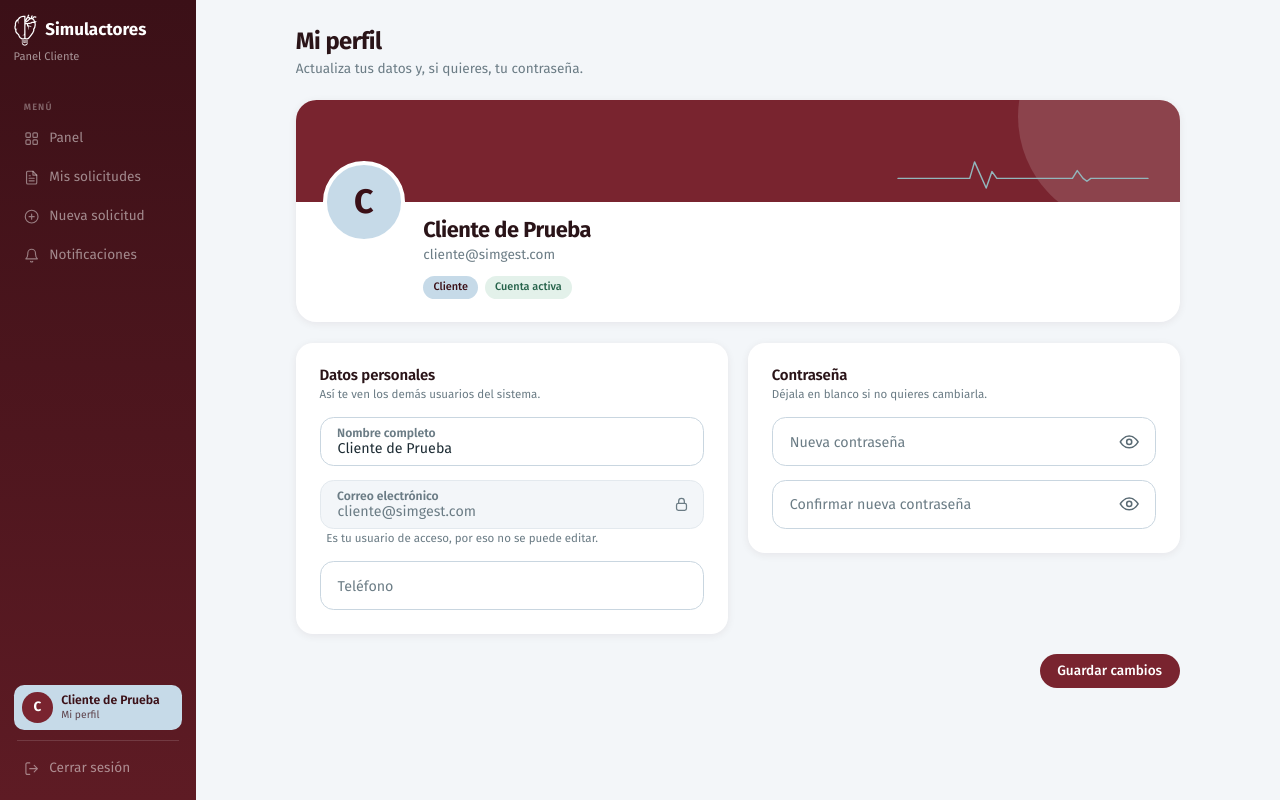
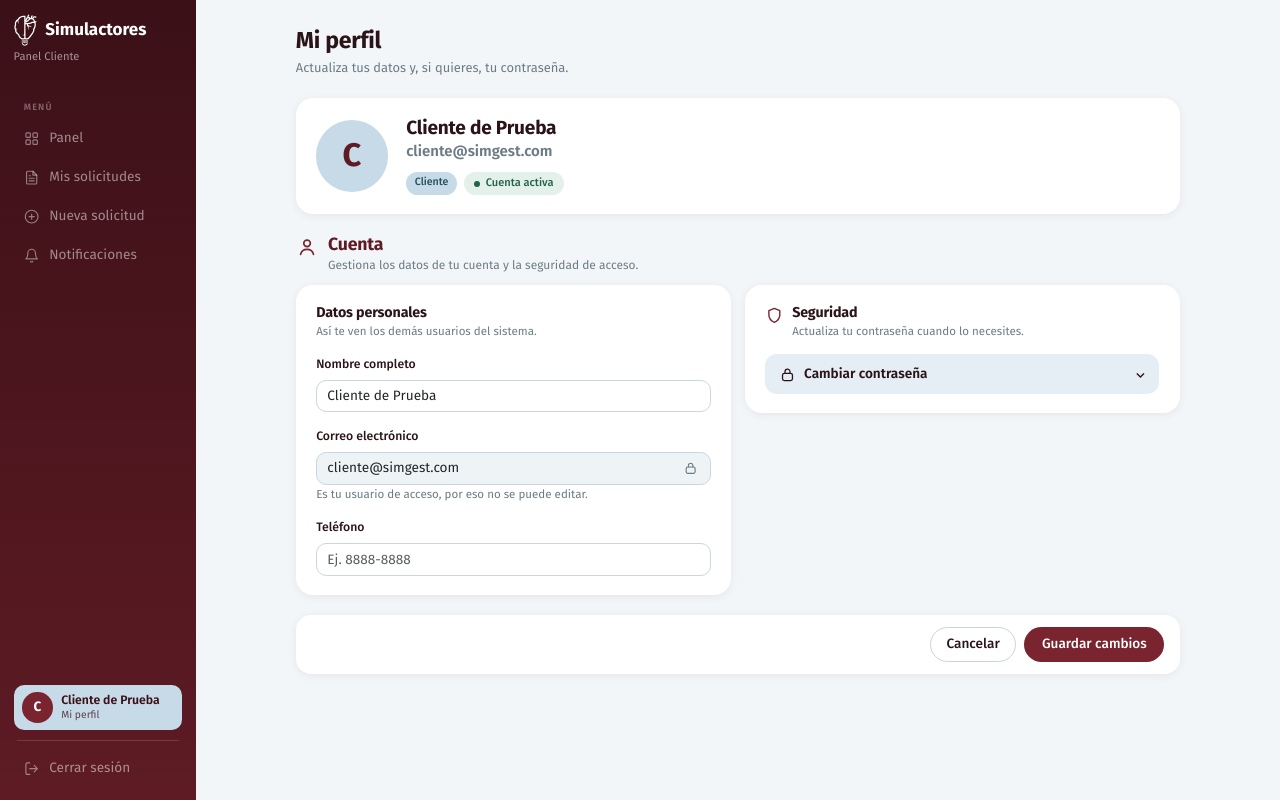
Before and after one commit to Emurillo26/SimGest, a Django app: page /perfil/ in a window 1280 px wide. Run offline with Django 5.2, Linux system fonts and the light colour scheme; a user stored in the database is signed in; data comes from the database, SQL or seed files in the repository; data that the repository does not hold is empty.

Commit message:
Mi perfil por secciones: Cuenta, Perfil actoral, Habilidades y Características físicas

```diff
--- a/simulactores/templates/simulactores/perfil.html
+++ b/simulactores/templates/simulactores/perfil.html
@@ -8,101 +8,81 @@
   <meta name="viewport" content="width=device-width, initial-scale=1.0">
   <link href="https://cdn.jsdelivr.net/npm/bootstrap@5.3.3/dist/css/bootstrap.min.css" rel="stylesheet">
   <link href="{% static 'simulactores/css/estilos.css' %}" rel="stylesheet">
+  <link href="{% static 'simulactores/css/portales.css' %}" rel="stylesheet">
 </head>
 <body>
 <div class="d-flex">
   {% include 'simulactores/_sidebar.html' %}
   <div class="flex-fill panel-columna">
     <main class="panel-contenido">
-      <header class="panel-encabezado">
+{% include 'simulactores/_mensajes.html' %}
+
+      <header class="cabecera-pagina">
         <div>
           <h1>Mi perfil</h1>
           <p>{% if actor_form %}Mantén al día tus datos personales, tus características físicas y tus habilidades: el equipo los usa para asignarte simulaciones.{% else %}Actualiza tus datos y, si quieres, tu contraseña.{% endif %}</p>
         </div>
       </header>
 
-      {% if messages %}
-        {% for message in messages %}
-          <div class="alert {% if message.tags == 'error' %}alert-danger{% else %}alert-success{% endif %} py-2 mb-0" role="alert">{{ message }}</div>
-        {% endfor %}
-      {% endif %}
-
       <form method="post" class="d-flex flex-column gap-4" novalidate>
         {% csrf_token %}
 
-        <!-- Identidad -->
-        <section class="perfil-identidad">
-          <div class="perfil-banner"></div>
-          <div class="perfil-datos">
-            <div class="perfil-avatar" aria-hidden="true">{{ usuario.nombre|first|upper }}</div>
-            <div class="perfil-texto">
+        <section class="perfil-cabecera caja">
+          <div class="perfil-avatar-grande" aria-hidden="true">{{ usuario.nombre|first|upper }}</div>
+          <div>
             <h2>{{ usuario.nombre }}</h2>
             <div class="perfil-correo">{{ usuario.email }}</div>
             <div class="perfil-etiquetas">
-                {% if usuario.rol %}<span class="etiqueta">{{ usuario.rol.nombre }}</span>{% endif %}
-                {% if usuario.estado == 'Activo' %}
-                  <span class="etiqueta ok">Cuenta activa</span>
-                {% elif usuario.estado %}
-                  <span class="etiqueta">{{ usuario.estado }}</span>
-                {% endif %}
-              </div>
+              {% if usuario.rol %}<span class="chip">{{ usuario.rol.nombre }}</span>{% endif %}
+              {% if usuario.estado == 'Activo' %}<span class="estado estado-ok"><i></i>Cuenta activa</span>{% elif usuario.estado %}<span class="chip">{{ usuario.estado }}</span>{% endif %}
             </div>
           </div>
         </section>
 
+        {% if actor_form %}
+        <nav class="perfil-pestanas" aria-label="Secciones del perfil">
+          <a href="#cuenta" class="activa"><svg viewBox="0 0 24 24" fill="none" stroke="currentColor" stroke-width="1.8" stroke-linecap="round" stroke-linejoin="round" aria-hidden="true"><circle cx="12" cy="8" r="3.6"/><path d="M5 20c.8-3.6 3.6-5.4 7-5.4s6.2 1.8 7 5.4"/></svg>Cuenta</a>
+          <a href="#perfil-actoral"><svg viewBox="0 0 24 24" fill="none" stroke="currentColor" stroke-width="1.8" stroke-linecap="round" stroke-linejoin="round" aria-hidden="true"><rect x="3.5" y="5" width="17" height="15" rx="2.5"/><path d="M8 3v4M16 3v4M3.5 10h17"/></svg>Perfil actoral</a>
+          <a href="#habilidades"><svg viewBox="0 0 24 24" fill="none" stroke="currentColor" stroke-width="1.8" stroke-linecap="round" stroke-linejoin="round" aria-hidden="true"><path d="M12 3.5l2.6 5.3 5.9.9-4.3 4.1 1 5.8L12 16.9 6.8 19.6l1-5.8L3.5 9.7l5.9-.9L12 3.5z"/></svg>Habilidades</a>
+          <a href="#fisicas"><svg viewBox="0 0 24 24" fill="none" stroke="currentColor" stroke-width="1.8" stroke-linecap="round" stroke-linejoin="round" aria-hidden="true"><circle cx="12" cy="8" r="3.6"/><path d="M5 20c.8-3.6 3.6-5.4 7-5.4s6.2 1.8 7 5.4"/></svg>Características físicas</a>
+        </nav>
+        {% endif %}
+
+        <section id="cuenta" class="perfil-seccion">
+          <div class="perfil-seccion-titulo"><svg viewBox="0 0 24 24" fill="none" stroke="currentColor" stroke-width="1.8" stroke-linecap="round" stroke-linejoin="round" aria-hidden="true"><circle cx="12" cy="8" r="3.6"/><path d="M5 20c.8-3.6 3.6-5.4 7-5.4s6.2 1.8 7 5.4"/></svg><div><h2>Cuenta</h2><p>Gestiona los datos de tu cuenta y la seguridad de acceso.</p></div></div>
           <div class="perfil-grid">
-
-          <!-- Datos personales -->
-          <section class="panel-tarjeta">
+            <div class="caja d-flex flex-column gap-3">
+              <div><h3>Datos personales</h3><p class="perfil-nota">Así te ven los demás usuarios del sistema.</p></div>
               <div>
-              <h2>Datos personales</h2>
-              <p class="perfil-nota">Así te ven los demás usuarios del sistema.</p>
+                <label class="form-label" for="id_nombre">Nombre completo</label>
+                <input type="text" name="nombre" id="id_nombre" class="form-control{% if perfil_form.nombre.errors %} is-invalid{% endif %}" placeholder="Nombre completo" value="{{ perfil_form.nombre.value|default_if_none:'' }}" autocomplete="name" required{% if perfil_form.nombre.errors %} aria-invalid="true"{% endif %}>
+                {% for error in perfil_form.nombre.errors %}<div class="campo-error">{{ error }}</div>{% endfor %}
+              </div>
+              <div>
+                <label class="form-label" for="id_correo">Correo electrónico</label>
+                <div class="campo-bloqueado"><input type="email" id="id_correo" class="form-control" value="{{ usuario.email }}" readonly><svg viewBox="0 0 24 24" fill="none" stroke="currentColor" stroke-width="1.8" stroke-linecap="round" stroke-linejoin="round" aria-hidden="true"><rect x="5" y="10.5" width="14" height="10" rx="2.5"/><path d="M8.5 10.5V8a3.5 3.5 0 017 0v2.5"/></svg></div>
+                <p class="perfil-nota mb-0">Es tu usuario de acceso, por eso no se puede editar.</p>
+              </div>
+              <div>
+                <label class="form-label" for="id_telefono">Teléfono</label>
+                <input type="text" name="telefono" id="id_telefono" class="form-control{% if perfil_form.telefono.errors %} is-invalid{% endif %}" placeholder="Ej. 8888-8888" value="{{ perfil_form.telefono.value|default_if_none:'' }}" autocomplete="tel">
+                {% for error in perfil_form.telefono.errors %}<div class="campo-error">{{ error }}</div>{% endfor %}
+              </div>
             </div>
 
+            <div class="caja d-flex flex-column gap-3">
+              <div class="perfil-seguridad-titulo"><svg viewBox="0 0 24 24" fill="none" stroke="currentColor" stroke-width="1.8" stroke-linecap="round" stroke-linejoin="round" aria-hidden="true"><path d="M12 3l7 3v5.5c0 4.4-3 7.6-7 9.5-4-1.9-7-5.1-7-9.5V6l7-3z"/></svg><div><h3>Seguridad</h3><p class="perfil-nota">Actualiza tu contraseña cuando lo necesites.</p></div></div>
+              <details class="desplegable" {% if password_form.password.errors or password_form.password2.errors %}open{% endif %}>
+                <summary><svg viewBox="0 0 24 24" fill="none" stroke="currentColor" stroke-width="1.8" stroke-linecap="round" stroke-linejoin="round" aria-hidden="true"><rect x="5" y="10.5" width="14" height="10" rx="2.5"/><path d="M8.5 10.5V8a3.5 3.5 0 017 0v2.5"/></svg><span>Cambiar contraseña</span><em aria-hidden="true">⌄</em></summary>
+                <div class="d-flex flex-column gap-3 pt-3">
+                  <p class="perfil-nota mb-0">Déjala en blanco si no quieres cambiarla.</p>
                   <div>
-              <div class="form-floating">
-                <input type="text" name="nombre" id="id_nombre" class="form-control{% if perfil_form.nombre.errors %} is-invalid{% endif %}" placeholder="Nombre completo" value="{{ perfil_form.nombre.value|default_if_none:'' }}" autocomplete="name" required{% if perfil_form.nombre.errors %} aria-invalid="true"{% endif %}>
-                <label for="id_nombre">Nombre completo</label>
-              </div>
-              {% for error in perfil_form.nombre.errors %}<div class="campo-error ms-2">{{ error }}</div>{% endfor %}
-            </div>
-
-            <div>
-              <div class="form-floating">
-                <input type="email" id="id_correo" class="form-control" placeholder="Correo electrónico" value="{{ usuario.email }}" readonly>
-                <label for="id_correo">Correo electrónico</label>
-                <svg class="perfil-candado" viewBox="0 0 24 24" fill="none" stroke="currentColor" stroke-width="1.8" stroke-linecap="round" stroke-linejoin="round" aria-hidden="true"><rect x="5" y="11" width="14" height="10" rx="2.5"/><path d="M8 11V8a4 4 0 0 1 8 0v3"/></svg>
-              </div>
-              <p class="perfil-nota ms-2 mb-0">Es tu usuario de acceso, por eso no se puede editar.</p>
-            </div>
-
-            <div>
-              <div class="form-floating">
-                <input type="text" name="telefono" id="id_telefono" class="form-control{% if perfil_form.telefono.errors %} is-invalid{% endif %}" placeholder="Teléfono" value="{{ perfil_form.telefono.value|default_if_none:'' }}" autocomplete="tel">
-                <label for="id_telefono">Teléfono</label>
-              </div>
-              {% for error in perfil_form.telefono.errors %}<div class="campo-error ms-2">{{ error }}</div>{% endfor %}
-            </div>
-          </section>
-
-          <!-- Contraseña -->
-          <section class="panel-tarjeta">
-            <div>
-              <h2>Contraseña</h2>
-              <p class="perfil-nota">Déjala en blanco si no quieres cambiarla.</p>
-            </div>
-
-            <div>
-              <div class="form-floating position-relative">
-                <input type="password" name="password" id="id_password" class="form-control con-ojo{% if password_form.password.errors %} is-invalid{% endif %}" placeholder="Nueva contraseña" autocomplete="new-password">
-                <label for="id_password">Nueva contraseña</label>
+                    <div class="position-relative">
+                      <input type="password" name="password" id="id_password" class="form-control con-ojo{% if password_form.password.errors %} is-invalid{% endif %}" placeholder="Nueva contraseña" autocomplete="new-password" aria-label="Nueva contraseña">
                       <button type="button" class="auth-ojo" data-objetivo="id_password" aria-label="Mostrar contraseña" aria-pressed="false"><svg class="ojo-abierto" viewBox="0 0 24 24" fill="none" stroke="currentColor" stroke-width="1.8" stroke-linecap="round" stroke-linejoin="round" aria-hidden="true"><path d="M1.5 12S5.5 5 12 5s10.5 7 10.5 7-4 7-10.5 7S1.5 12 1.5 12Z"/><circle cx="12" cy="12" r="3"/></svg><svg class="ojo-cerrado" viewBox="0 0 24 24" fill="none" stroke="currentColor" stroke-width="1.8" stroke-linecap="round" stroke-linejoin="round" aria-hidden="true"><path d="M17.94 17.94A10.5 10.5 0 0 1 12 19C5.5 19 1.5 12 1.5 12a18.5 18.5 0 0 1 4.56-5.94"/><path d="M9.9 5.24A9.7 9.7 0 0 1 12 5c6.5 0 10.5 7 10.5 7a18.6 18.6 0 0 1-2.16 3.19"/><path d="M14.12 14.12A3 3 0 1 1 9.88 9.88"/><path d="M1 1l22 22"/></svg></button>
                     </div>
-              {% if password_form.password.errors %}
-                <div class="campo-error ms-2">{{ password_form.password.errors|join:" " }}</div>
-              {% endif %}
+                    {% if password_form.password.errors %}<div class="campo-error">{{ password_form.password.errors|join:" " }}</div>{% endif %}
                   </div>
-
                   <div class="auth-reglas m-0" id="reglas_password" hidden aria-live="polite">
                     <p class="auth-reglas-titulo">Tu contraseña debe tener:</p>
                     <div class="auth-reglas-barra" id="barra_password"><span></span></div>
@@ -110,31 +90,23 @@
                     <div class="auth-regla" data-regla="mayuscula"><span class="punto"></span>Al menos una letra mayúscula</div>
                     <div class="auth-regla" data-regla="numero"><span class="punto"></span>Al menos un número</div>
                   </div>
-
                   <div>
-              <div class="form-floating position-relative">
-                <input type="password" name="password2" id="id_password2" class="form-control con-ojo{% if password_form.password2.errors %} is-invalid{% endif %}" placeholder="Confirmar nueva contraseña" autocomplete="new-password">
-                <label for="id_password2">Confirmar nueva contraseña</label>
+                    <div class="position-relative">
+                      <input type="password" name="password2" id="id_password2" class="form-control con-ojo{% if password_form.password2.errors %} is-invalid{% endif %}" placeholder="Confirmar nueva contraseña" autocomplete="new-password" aria-label="Confirmar nueva contraseña">
                       <button type="button" class="auth-ojo" data-objetivo="id_password2" aria-label="Mostrar contraseña" aria-pressed="false"><svg class="ojo-abierto" viewBox="0 0 24 24" fill="none" stroke="currentColor" stroke-width="1.8" stroke-linecap="round" stroke-linejoin="round" aria-hidden="true"><path d="M1.5 12S5.5 5 12 5s10.5 7 10.5 7-4 7-10.5 7S1.5 12 1.5 12Z"/><circle cx="12" cy="12" r="3"/></svg><svg class="ojo-cerrado" viewBox="0 0 24 24" fill="none" stroke="currentColor" stroke-width="1.8" stroke-linecap="round" stroke-linejoin="round" aria-hidden="true"><path d="M17.94 17.94A10.5 10.5 0 0 1 12 19C5.5 19 1.5 12 1.5 12a18.5 18.5 0 0 1 4.56-5.94"/><path d="M9.9 5.24A9.7 9.7 0 0 1 12 5c6.5 0 10.5 7 10.5 7a18.6 18.6 0 0 1-2.16 3.19"/><path d="M14.12 14.12A3 3 0 1 1 9.88 9.88"/><path d="M1 1l22 22"/></svg></button>
                     </div>
-              {% if password_form.password2.errors %}
-                <div class="campo-error ms-2">{{ password_form.password2.errors|join:" " }}</div>
-              {% endif %}
+                    {% if password_form.password2.errors %}<div class="campo-error">{{ password_form.password2.errors|join:" " }}</div>{% endif %}
+                  </div>
+                </div>
+              </details>
+            </div>
           </div>
         </section>
-        </div>
-
 
         {% if actor_form %}
-        <div class="perfil-grid">
-
-          <!-- Datos del actor -->
-          <section class="panel-tarjeta">
-            <div>
-              <h2>Datos del actor</h2>
-              <p class="perfil-nota">Los usa el administrador para asignarte y calcular tus pagos.</p>
-            </div>
-            <div class="perfil-campos">
+        <section id="perfil-actoral" class="perfil-seccion">
+          <div class="perfil-seccion-titulo"><svg viewBox="0 0 24 24" fill="none" stroke="currentColor" stroke-width="1.8" stroke-linecap="round" stroke-linejoin="round" aria-hidden="true"><rect x="3.5" y="5" width="17" height="15" rx="2.5"/><path d="M8 3v4M16 3v4M3.5 10h17"/></svg><div><h2>Perfil actoral</h2><p>Datos del actor: los usa el administrador para asignarte y calcular tus pagos.</p></div></div>
+          <div class="caja"><div class="perfil-campos">
             <div>
               <label class="form-label" for="{{ actor_form.fecha_nacimiento.id_for_label }}">{{ actor_form.fecha_nacimiento.label }}</label>
               {{ actor_form.fecha_nacimiento }}
@@ -155,15 +127,12 @@
               {{ actor_form.tipo_tarifa }}
               {% for e in actor_form.tipo_tarifa.errors %}<div class="campo-error">{{ e }}</div>{% endfor %}
             </div>
-            </div>
+          </div></div>
         </section>
 
-          <!-- Habilidades -->
-          <section class="panel-tarjeta">
-            <div>
-              <h2>Habilidades</h2>
-              <p class="perfil-nota">Marca todas las que tengas.</p>
-            </div>
+        <section id="habilidades" class="perfil-seccion">
+          <div class="perfil-seccion-titulo"><svg viewBox="0 0 24 24" fill="none" stroke="currentColor" stroke-width="1.8" stroke-linecap="round" stroke-linejoin="round" aria-hidden="true"><path d="M12 3.5l2.6 5.3 5.9.9-4.3 4.1 1 5.8L12 16.9 6.8 19.6l1-5.8L3.5 9.7l5.9-.9L12 3.5z"/></svg><div><h2>Habilidades</h2><p>Marca todas las que tengas.</p></div></div>
+          <div class="caja">
             <div class="chips-habilidades">
               {% for opcion in actor_form.habilidades %}
                 <label class="chip-check" for="{{ opcion.id_for_label }}">{{ opcion.tag }}<span>{{ opcion.choice_label }}</span></label>
@@ -172,69 +141,60 @@
               {% endfor %}
             </div>
             {% for e in actor_form.habilidades.errors %}<div class="campo-error">{{ e }}</div>{% endfor %}
+          </div>
         </section>
-        </div>
 
-        <!-- Características físicas -->
-        <section class="panel-tarjeta">
-          <div>
-            <h2>Características físicas</h2>
-            <p class="perfil-nota">Ayudan a elegir al actor adecuado para cada personaje. Todos los campos son opcionales, pero entre más completos, mejor.</p>
-          </div>
-          <div class="perfil-campos perfil-campos-4">
-            <div>
+        <section id="fisicas" class="perfil-seccion">
+          <div class="perfil-seccion-titulo"><svg viewBox="0 0 24 24" fill="none" stroke="currentColor" stroke-width="1.8" stroke-linecap="round" stroke-linejoin="round" aria-hidden="true"><circle cx="12" cy="8" r="3.6"/><path d="M5 20c.8-3.6 3.6-5.4 7-5.4s6.2 1.8 7 5.4"/></svg><div><h2>Características físicas</h2><p>Ayudan a elegir al actor adecuado para cada personaje. Todos los campos son opcionales, pero entre más completos, mejor.</p></div></div>
+          <div class="caja d-flex flex-column gap-3">
+            <div class="perfil-campos perfil-campos-4"><div>
               <label class="form-label" for="{{ actor_form.estatura_cm.id_for_label }}">{{ actor_form.estatura_cm.label }}</label>
               {{ actor_form.estatura_cm }}
               {% for e in actor_form.estatura_cm.errors %}<div class="campo-error">{{ e }}</div>{% endfor %}
-            </div>
-            <div>
+            </div><div>
               <label class="form-label" for="{{ actor_form.peso_kg.id_for_label }}">{{ actor_form.peso_kg.label }}</label>
               {{ actor_form.peso_kg }}
               {% for e in actor_form.peso_kg.errors %}<div class="campo-error">{{ e }}</div>{% endfor %}
-            </div>
-            <div>
+            </div><div>
               <label class="form-label" for="{{ actor_form.color_cabello.id_for_label }}">{{ actor_form.color_cabello.label }}</label>
               {{ actor_form.color_cabello }}
               {% for e in actor_form.color_cabello.errors %}<div class="campo-error">{{ e }}</div>{% endfor %}
-            </div>
-            <div>
+            </div><div>
               <label class="form-label" for="{{ actor_form.color_ojos.id_for_label }}">{{ actor_form.color_ojos.label }}</label>
               {{ actor_form.color_ojos }}
               {% for e in actor_form.color_ojos.errors %}<div class="campo-error">{{ e }}</div>{% endfor %}
-            </div>
-            <div>
+            </div><div>
               <label class="form-label" for="{{ actor_form.contextura.id_for_label }}">{{ actor_form.contextura.label }}</label>
               {{ actor_form.contextura }}
               {% for e in actor_form.contextura.errors %}<div class="campo-error">{{ e }}</div>{% endfor %}
-            </div>
-            <div>
+            </div><div>
               <label class="form-label" for="{{ actor_form.tono_piel.id_for_label }}">{{ actor_form.tono_piel.label }}</label>
               {{ actor_form.tono_piel }}
               {% for e in actor_form.tono_piel.errors %}<div class="campo-error">{{ e }}</div>{% endfor %}
-            </div>
-            <div>
+            </div><div>
               <label class="form-label" for="{{ actor_form.talla_ropa.id_for_label }}">{{ actor_form.talla_ropa.label }}</label>
               {{ actor_form.talla_ropa }}
               {% for e in actor_form.talla_ropa.errors %}<div class="campo-error">{{ e }}</div>{% endfor %}
-            </div>
-            <div>
+            </div><div>
               <label class="form-label" for="{{ actor_form.talla_calzado.id_for_label }}">{{ actor_form.talla_calzado.label }}</label>
               {{ actor_form.talla_calzado }}
               {% for e in actor_form.talla_calzado.errors %}<div class="campo-error">{{ e }}</div>{% endfor %}
-            </div>
-          </div>
+            </div></div>
             <div>
               <label class="form-label" for="{{ actor_form.otras_caracteristicas.id_for_label }}">{{ actor_form.otras_caracteristicas.label }}</label>
               {{ actor_form.otras_caracteristicas }}
               {% for e in actor_form.otras_caracteristicas.errors %}<div class="campo-error">{{ e }}</div>{% endfor %}
             </div>
+          </div>
         </section>
         {% endif %}
 
-        <div class="perfil-acciones">
+        <div class="pie-acciones perfil-pie">
+          <a href="{% url menu_lateral.0.url_name %}" class="btn-contorno">Cancelar</a>
           <button type="submit" class="btn btn-granate btn-pildora">Guardar cambios</button>
         </div>
       </form>
+
 
     </main>
   </div>
@@ -281,5 +241,19 @@
     revisar();
   })();
 </script>
+<script>
+  (function () {
+    var enlaces = document.querySelectorAll('.perfil-pestanas a');
+    if (!enlaces.length || !('IntersectionObserver' in window)) return;
+    var obs = new IntersectionObserver(function (entradas) {
+      entradas.forEach(function (e) {
+        if (e.isIntersecting) {
+          enlaces.forEach(function (a) { a.classList.toggle('activa', a.getAttribute('href') === '#' + e.target.id); });
+        }
+      });
+    }, { rootMargin: '-30% 0px -60% 0px' });
+    document.querySelectorAll('.perfil-seccion').forEach(function (s) { obs.observe(s); });
+  })();
+</script>
 </body>
 </html>
```
Also changed, not shown: simulactores/templatetags/simulactores_extras.py (added, +44 -0 lines), simulactores/tests_rediseno_actor.py (added, +59 -0 lines), simulactores/templatetags/__init__.py (added). Lines whose indentation alone changed are shown as unchanged.
